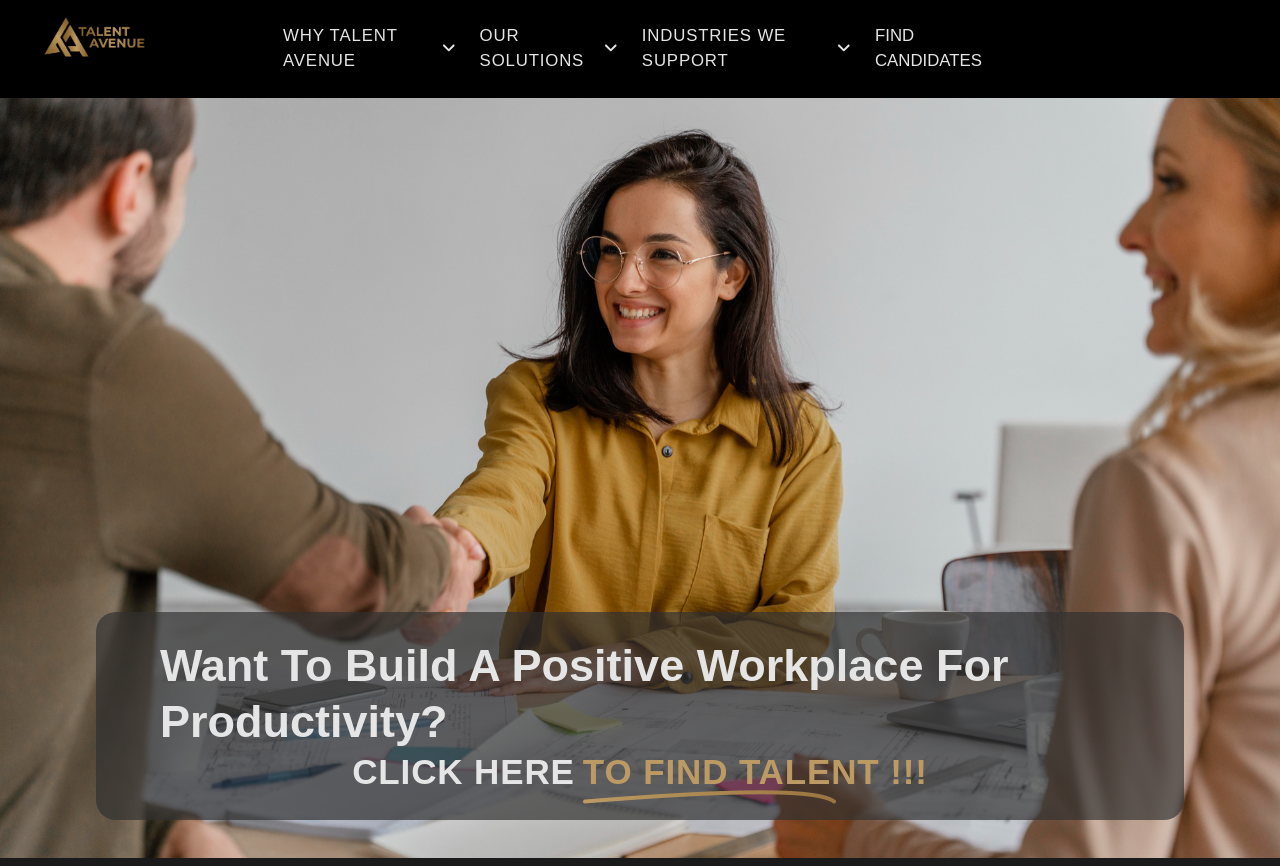
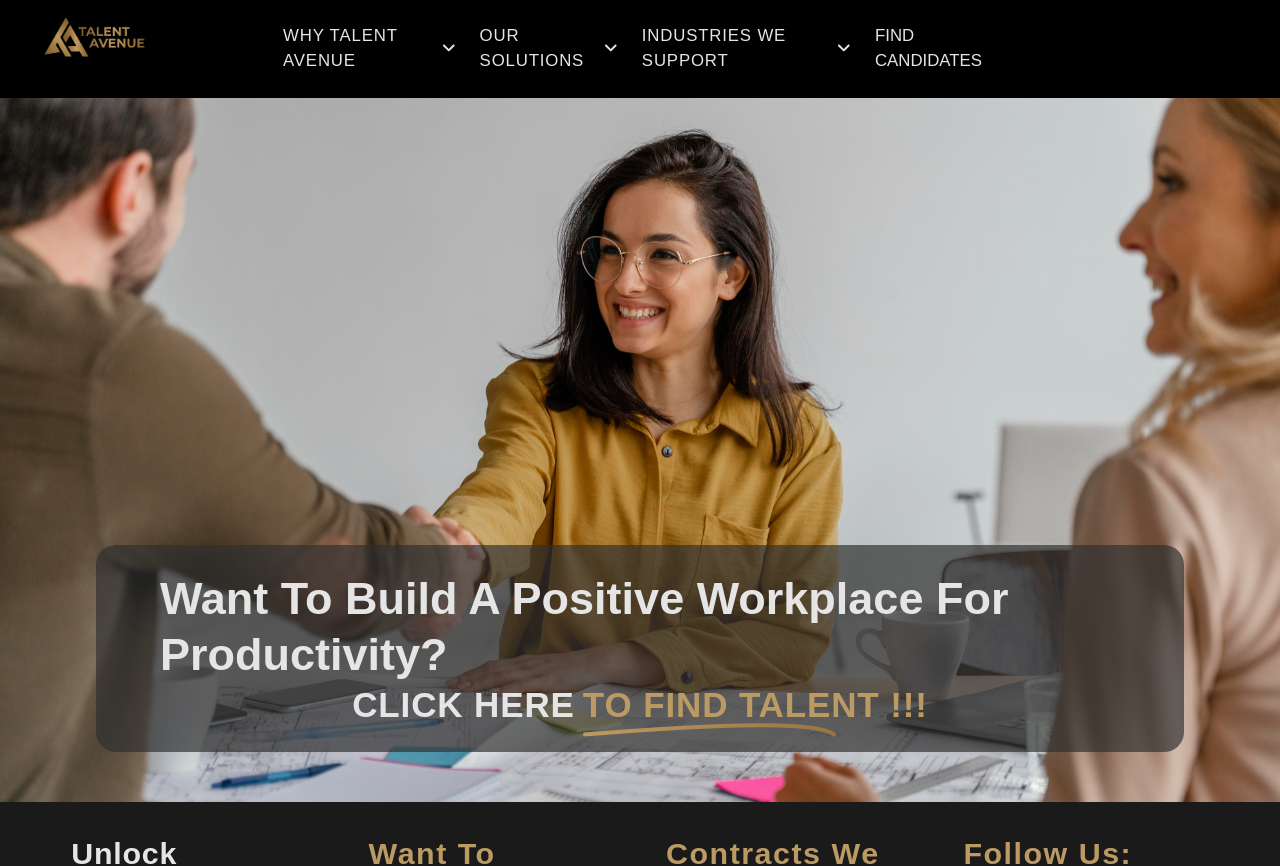
Before and after one commit to AnserShafiq/TalentAvenue, a React (Create React App) app: page / in a window 1280 px wide. Shown: the top 866 px of the page. Built offline with nearby package versions, Linux system fonts and the light colour scheme; a web font is replaced by a local one.

Commit message:
Home Section 1

```diff
--- a/src/Pages/CommonSections/Section1.jsx
+++ b/src/Pages/CommonSections/Section1.jsx
@@ -2,13 +2,13 @@ import React from 'react';
 
 const Section1 = ({ background, headline, secondline }) => {
   return (
-    <div className="flex flex-col items-center max-h-[65%] relative">
+    <div className="flex flex-col items-center relative">
       <img
         src={background}
-        className="object-cover w-full max-h-[95vh] object-top"
+        className="object-cover z-0 w-full max-h-[88vh] 2xl:max-h-screen-[88vh] object-top"
         alt="Talent Avenue - Home 1"
       />
-      <div className="flex flex-col items-center absolute w-[85%] max-w-[1350px] px-[5%] py-[2%] bottom-[5%] bg-[#303030AD] rounded-[20px]">
+      <div className="flex flex-col items-center absolute w-[85%] max-w-[1350px] px-[5%] py-[2%] bottom-[7%] bg-[#303030AD] rounded-[20px]">
         {headline && (
           <h3 className="text-w-1 text-[45px] leading-tight capitalize font-semibold">
             {headline}
```
